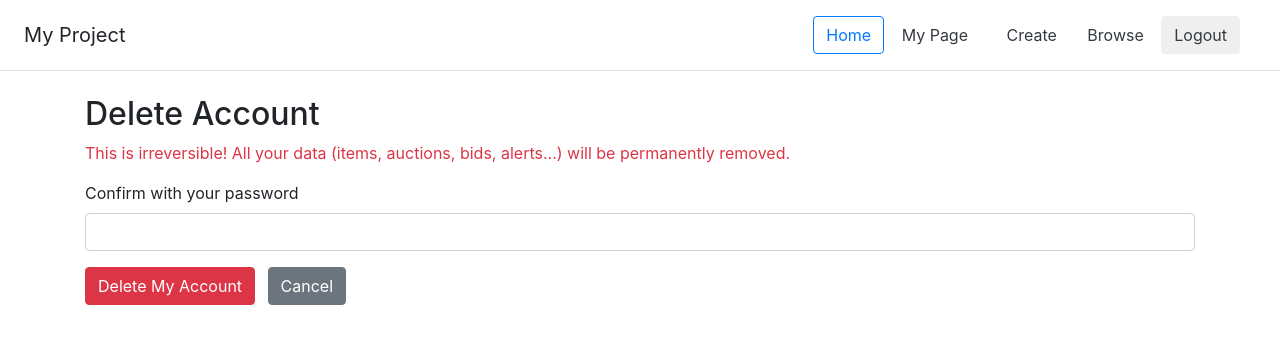
After one commit to Kjets22/dp_project, a Flask app: page /auth/delete in a window 1280 px wide. The commit adds this page. Shown: the top 344 px of the page. Run offline with Flask 3, Linux system fonts and the light colour scheme; the visitor is signed in with stand-in values (Sample User, id 1); some libraries are stand-ins or nearby versions.

Commit message:
feat: user delete added

```diff
--- a/app/__init__.py
+++ b/app/__init__.py
@@ -1,10 +1,11 @@
 # app/__init__.py
 from sqlalchemy import or_
-from flask import Flask, jsonify, redirect, request, render_template, url_for, flash
+from flask import Flask, jsonify, redirect, request, render_template, url_for, flash, session
 from flask_sqlalchemy import SQLAlchemy
 from datetime import datetime
 from flask_login import LoginManager, login_user, logout_user, login_required, current_user
 from flask_apscheduler import APScheduler
+from werkzeug.security import check_password_hash
 
 db = SQLAlchemy()
 login = LoginManager()
@@ -469,6 +470,33 @@ def create_app():
 
         return redirect(url_for('auth_login'))
 
+    @app.route('/auth/delete', methods=['GET'])
+    @login_required
+    def auth_delete():
+        # only allow yourself
+        if current_user.is_authenticated:
+            return render_template('auth/delete.html')
+        return redirect(url_for('auth_login'))
+
+    # Process deletion
+    @app.route('/auth/delete', methods=['POST'])
+    @login_required
+    def auth_delete_post():
+        pwd = request.form.get('password', '')
+        user = User.query.get(current_user.id)
+
+        # check password
+        if not user or not user.check_password(pwd):
+            flash('Password incorrect. Account not deleted.', 'danger')
+            return render_template('auth/delete.html'), 400
+
+        # delete user and cascade all related objects
+        logout_user()
+        db.session.delete(user)
+        db.session.commit()
+        flash('Your account and all associated data have been removed.', 'success')
+        return redirect(url_for('home'))
+
     @app.route("/auth/check_username", methods=["GET"])
     def check_username():
         uname = request.args.get("username", "").strip()
--- /dev/null
+++ b/app/templates/auth/delete.html
@@ -0,0 +1,35 @@
+{% extends 'base.html' %}
+{% block title %}Delete Account{% endblock %}
+
+{% block content %}
+<div class="container mt-4">
+  <h2>Delete Account</h2>
+  <p class="text-danger">
+    This is irreversible! All your data (items, auctions, bids, alerts…) will be permanently removed.
+  </p>
+
+  {% with messages = get_flashed_messages(category_filter=["danger"]) %}
+    {% if messages %}
+      <div class="alert alert-danger">
+        {{ messages[0] }}
+      </div>
+    {% endif %}
+  {% endwith %}
+
+  <form method="post">
+    <div class="form-group">
+      <label for="password">Confirm with your password</label>
+      <input
+        type="password"
+        id="password"
+        name="password"
+        class="form-control"
+        required
+      >
+    </div>
+    <button type="submit" class="btn btn-danger">Delete My Account</button>
+    <a href="{{ url_for('user_detail', id=current_user.id) }}"
+       class="btn btn-secondary ml-2">Cancel</a>
+  </form>
+</div>
+{% endblock %}
```
Also changed, not shown: app/templates/auth/detail.html (+9 -0 lines).
